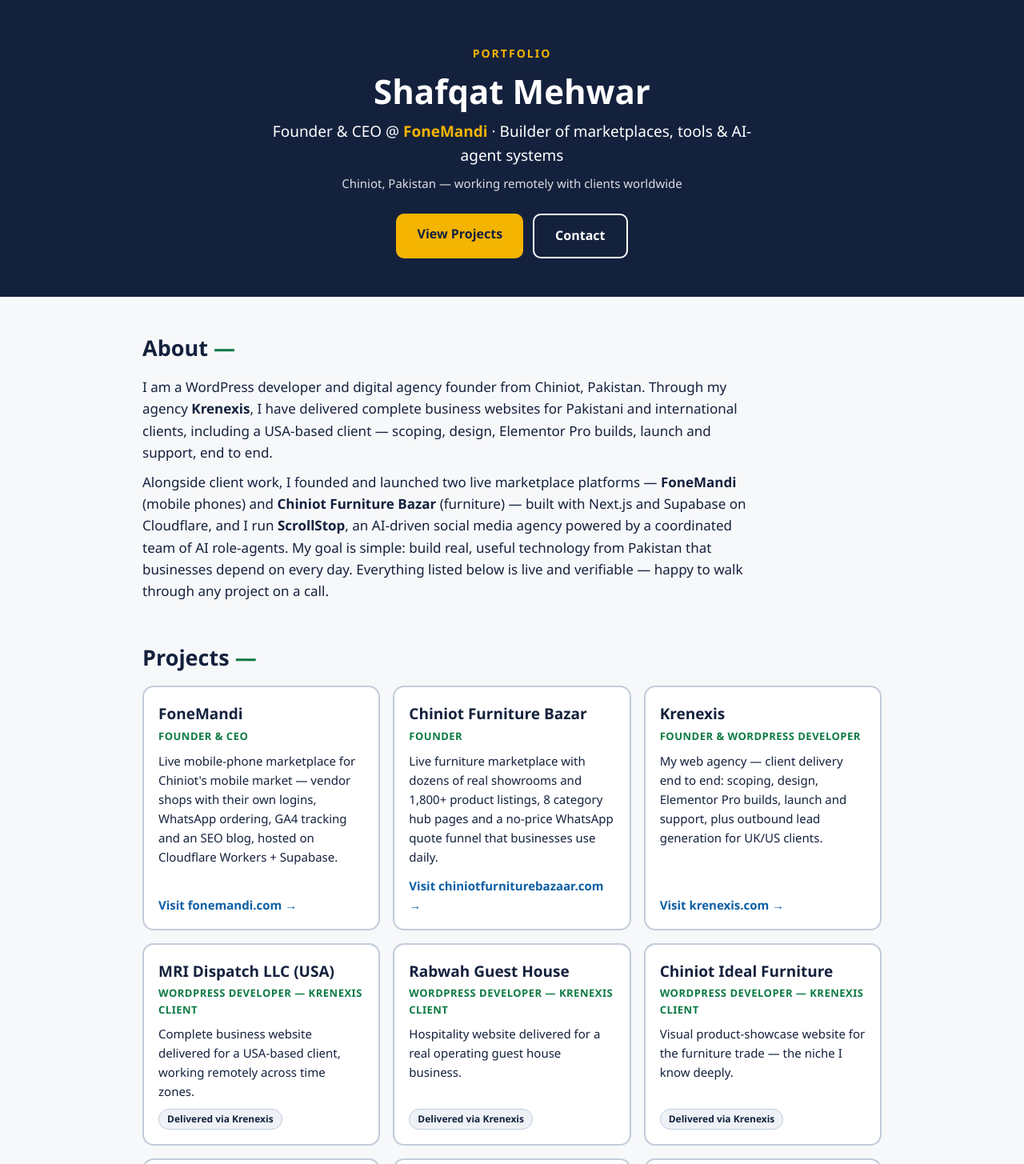
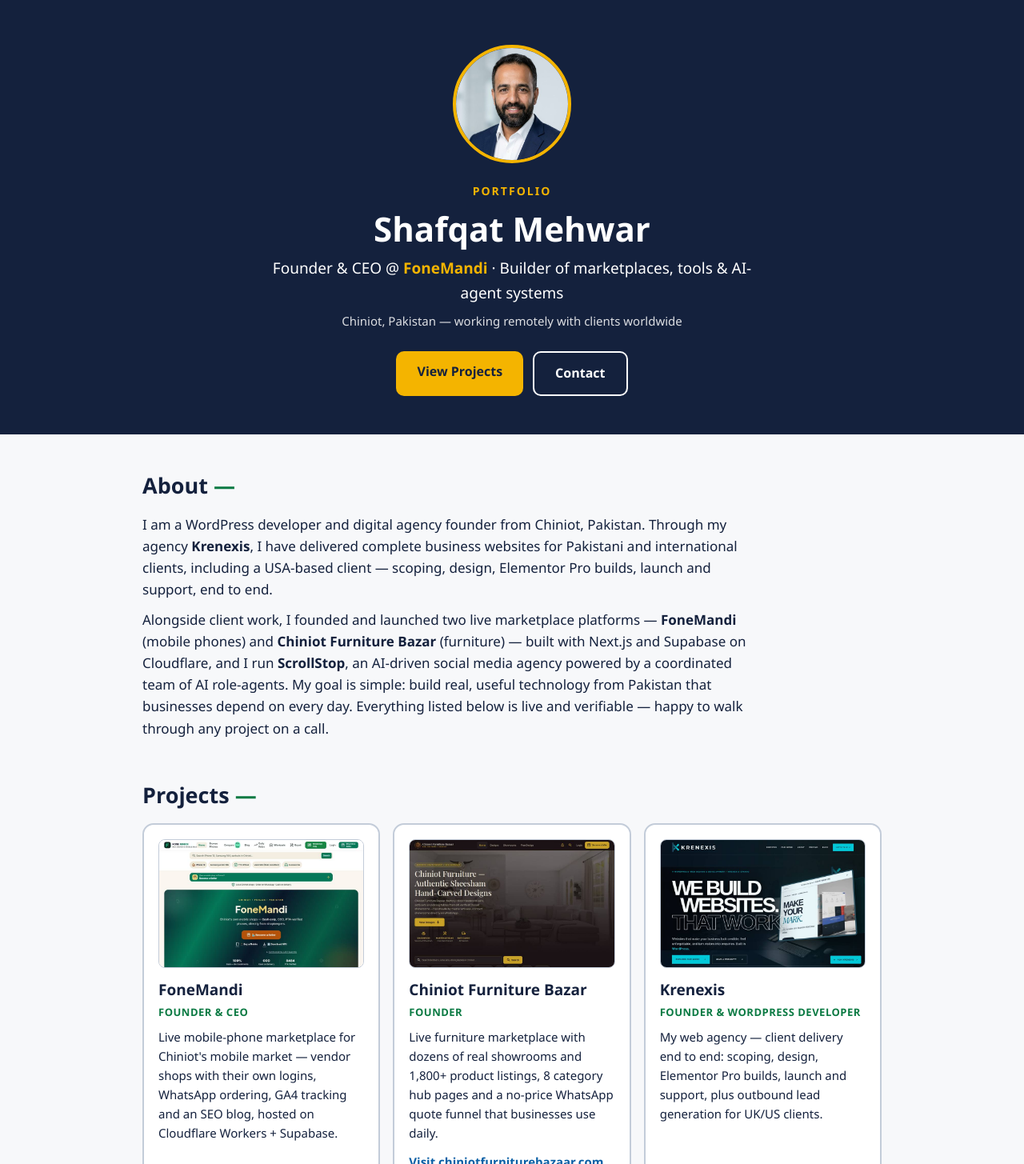
Before and after one commit to Sheikhroot/portfolio, a plain HTML site: page index.html in a window 1280 px wide. Shown: the top 1455 px of the page at 80% size. Drawn offline with Linux system fonts and the light colour scheme.

Commit message:
Add real images: profile photo + live site screenshots

```diff
--- a/index.html
+++ b/index.html
@@ -11,6 +11,7 @@
   a { color:#0B5FA5; }
   .wrap { max-width:960px; margin:0 auto; padding:0 18px; }
   header.hero { background:#14213D; color:#fff; padding:56px 0 48px; text-align:center; }
+  .hero .avatar { width:148px; height:148px; border-radius:50%; object-fit:cover; border:4px solid #F4B400; margin-bottom:16px; }
   .hero .kicker { font-size:14px; letter-spacing:2px; font-weight:700; color:#F4B400; text-transform:uppercase; }
   .hero h1 { font-size:42px; line-height:1.15; margin:12px 0 10px; }
   .hero .title { font-size:19px; max-width:640px; margin:0 auto 8px; }
@@ -26,6 +27,7 @@
   p.lead { font-size:17px; max-width:760px; }
   .grid { display:grid; grid-template-columns:repeat(auto-fill, minmax(280px, 1fr)); gap:16px; margin-top:6px; }
   .card { background:#fff; border:2px solid #C3CCD9; border-radius:14px; padding:18px; display:flex; flex-direction:column; }
+  .card img.thumb { width:100%; height:auto; border-radius:8px; border:1px solid #C3CCD9; margin-bottom:12px; }
   .card h3 { font-size:19px; margin-bottom:2px; }
   .card .role { font-size:13px; font-weight:700; color:#0B7A43; text-transform:uppercase; letter-spacing:.5px; margin-bottom:8px; }
   .card p { font-size:15px; flex:1; }
@@ -48,6 +50,7 @@
 
 <header class="hero">
   <div class="wrap">
+    <img class="avatar" src="img/profile.jpg" alt="Shafqat Mehwar">
     <div class="kicker">Portfolio</div>
     <h1>Shafqat Mehwar</h1>
     <p class="title">Founder &amp; CEO @ <b>FoneMandi</b> · Builder of marketplaces, tools &amp; AI-agent systems</p>
@@ -72,6 +75,7 @@
     <div class="grid">
 
       <div class="card">
+        <img class="thumb" src="img/fonemandi.jpg" alt="FoneMandi homepage" loading="lazy">
         <h3>FoneMandi</h3>
         <div class="role">Founder &amp; CEO</div>
         <p>Live mobile-phone marketplace for Chiniot's mobile market — vendor shops with their own logins, WhatsApp ordering, GA4 tracking and an SEO blog, hosted on Cloudflare Workers + Supabase.</p>
@@ -79,6 +83,7 @@
       </div>
 
       <div class="card">
+        <img class="thumb" src="img/furniture.jpg" alt="Chiniot Furniture Bazar homepage" loading="lazy">
         <h3>Chiniot Furniture Bazar</h3>
         <div class="role">Founder</div>
         <p>Live furniture marketplace with dozens of real showrooms and 1,800+ product listings, 8 category hub pages and a no-price WhatsApp quote funnel that businesses use daily.</p>
@@ -86,6 +91,7 @@
       </div>
 
       <div class="card">
+        <img class="thumb" src="img/krenexis.jpg" alt="Krenexis homepage" loading="lazy">
         <h3>Krenexis</h3>
         <div class="role">Founder &amp; WordPress Developer</div>
         <p>My web agency — client delivery end to end: scoping, design, Elementor Pro builds, launch and support, plus outbound lead generation for UK/US clients.</p>
@@ -142,6 +148,7 @@
       </div>
 
       <div class="card">
+        <img class="thumb" src="img/toolmandi.jpg" alt="ToolMandi homepage" loading="lazy">
         <h3>ToolMandi</h3>
         <div class="role">Builder</div>
         <p>13 free browser-only tools Pakistanis need daily — image compression to exact KB (FPSC/PPSC/NTS presets), passport photos, PDF tools, QR codes and more. No uploads, everything runs on your device.</p>
@@ -149,6 +156,7 @@
       </div>
 
       <div class="card">
+        <img class="thumb" src="img/mandikart.jpg" alt="MandiKart homepage" loading="lazy">
         <h3>MandiKart</h3>
         <div class="role">Builder</div>
         <p>Online general store for everyday problem-solving products, home of the CHAMAK cleaning brand — launched with its first product, CHAMAK Drain Opener Powder.</p>
```
Also changed, not shown: img/fonemandi.jpg (added), img/furniture.jpg (added), img/krenexis.jpg (added), img/mandikart.jpg (added), img/profile.jpg (added), img/toolmandi.jpg (added).
